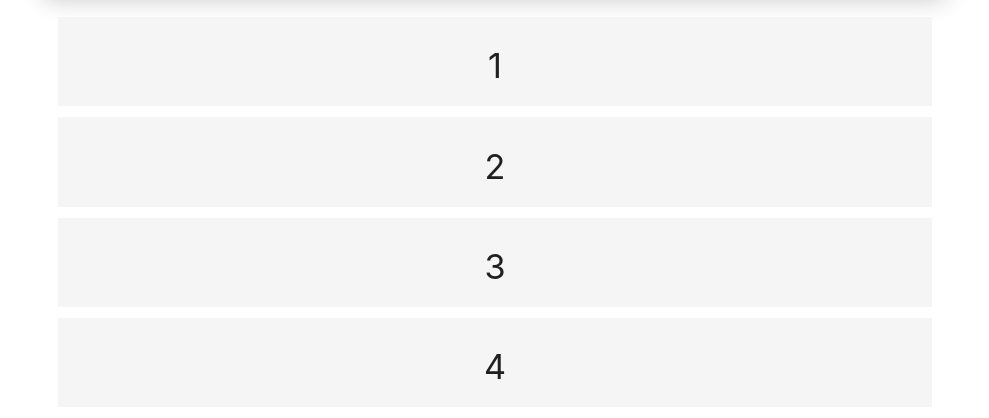
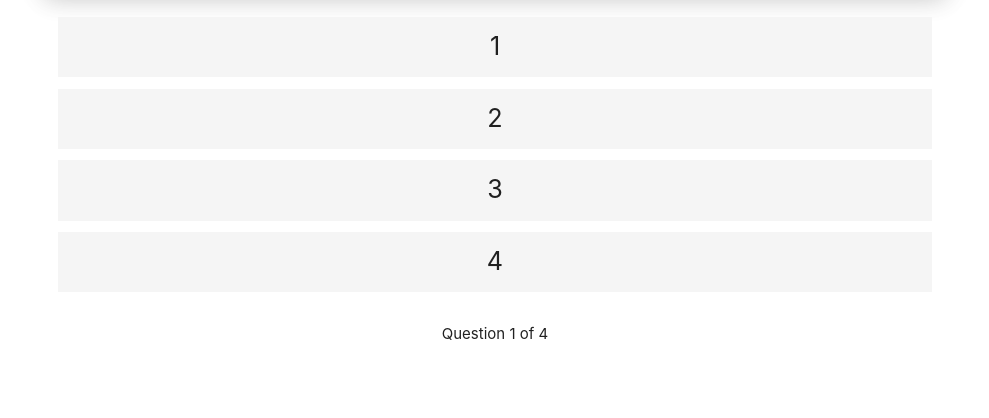
Before and after one commit to tbizz22/Triviagame, a plain HTML site: page index.html in a window 1280 px wide. Both pictures are taken after a click on the link "LET'S SELL SOME PAPER". Shown: the part 428-846 px from the top of the page, without its empty margins (145-1134 px from the left). After the commit the page ends 800 px from the top, so only its background shows below. Drawn offline with nearby package versions, Linux system fonts and the light colour scheme.

Commit message:
Working game logic with footer implemented.

```diff
--- a/Assets/css/style.css
+++ b/Assets/css/style.css
@@ -1,4 +1,4 @@
 .answer {
-    padding:.5rem;
+    padding:.75rem;
     margin: .75rem;
 }
--- a/Assets/javascript/game.js
+++ b/Assets/javascript/game.js
@@ -1,6 +1,3 @@
-
-
-
 //Object
 var game = {
     correct: 0,
@@ -9,6 +6,7 @@ var game = {
     answerClicked: null,
     response: null,
     currentQuestion: 0,
+
     questions: [{
             question: "q1",
             answer1: {
@@ -86,8 +84,10 @@ var game = {
             },
         },
     ],
+
 };
-var totalQuestions = game.questions.length
+var totalQuestions = game.questions.length;
+var questionNumber = 0;
 
 var images = {
     win: ["office1.gif", "office3.gif", "office4.gif", "office7.gif"],
@@ -102,27 +102,58 @@ var images = {
 
 function showQuestionGrid() {
     $("#questionGrid").removeClass("hide");
+    showFooter();
 }
 
 function hideQuestionGrid() {
     $("#questionGrid").addClass("hide");
+    hideFooter();
 }
+
+function showResultGrid() {
+    $("#resultDiv").removeClass("hide");
+};
+
 
 function hideResultDiv() {
     $("#resultDiv").addClass("hide");
     showQuestionGrid();
+    newTimer();
 }
 
 function hideResultDivTimed() {
     setTimeout(hideResultDiv, 5000);
 }
 
+function showFooter() {
+    $("#qguide").removeClass("hide");
+    updateFooter();
+}
+
+function hideFooter() {
+    $("#qguide").addClass("hide")   ;
+}
+
+function updateFooter() {
+    questionNumber = questionNumber + 1;
+
+    $("#currentQuestion").html(questionNumber);
+    $("#totalQuestion").html(totalQuestions);
+}
+
+function newTimer () {
+    game.answerClicked = false;
+    $("#timer").html("10");
+    timer();
+}
 
 // Start the game
 $("#intro").on("click", "#begin", function () {
     $("#intro").addClass("hide");
     startGame();
 });
+
+// Show Question Progress
 
 
 
@@ -137,7 +168,6 @@ function startGame() {
 function startRound() {
     showQuestionGrid();
     timer();
-    // drawQuestion(game.questions[game.currentQuestion]);
     console.log(game.currentQuestion)
 }
 
@@ -147,6 +177,7 @@ function startRound() {
 function timer() {
     var timeLeft = 9;
     var timerId = setInterval(countdown, 1000);
+
 
     function countdown() {
         if (timeLeft === -1) {
@@ -234,8 +265,7 @@ function gameLogic() {
 function noAnswer() {
     showResult(noAnswer);
     game.unanswered++;
-}
-
+};
 
 
 
@@ -253,12 +283,11 @@ function showResult(bool) {
     }
     getImg(array);
     $("#qResult").attr("src", gif);
-    $("#questionGrid").addClass("hide");
-    $("#resultDiv").removeClass("hide");
+    hideQuestionGrid();
+    showResultGrid();
     hideResultDivTimed();
-    // temp
     incrementQuestion();
-    startRound();
+    //startRound();
 };
 
 // get img
--- a/index.html
+++ b/index.html
@@ -61,21 +61,29 @@
             </div>
             <!-- answers -->
             <div id="answers" class="row">
-                <div class="col-s-12 flow-text center-align vertical-center grey lighten-4 hoverable answer">
-                    <h4 id="answer1">Pam</h4>
+                <div class="col-s-12 flow-text center-align vertical-center grey lighten-4 hoverable answer"id="answer1">
+                    <h4>Pam</h4>
                 </div>
-                <div class="col-s-12 flow-text center-align vertical-center grey lighten-4 hoverable answer">
-                    <h4 id="answer2">Pam</h4>
+                <div class="col-s-12 flow-text center-align vertical-center grey lighten-4 hoverable answer" id="answer2">
+                    <h4>Pam</h4>
                 </div>
-                <div class="col-s-12 flow-text center-align vertical-center grey lighten-4 hoverable answer">
-                    <h4 id="answer3">Pam</h4>
+                <div class="col-s-12 flow-text center-align vertical-center grey lighten-4 hoverable answer" id="answer3">
+                    <h4>Pam</h4>
                 </div>
-                <div class="col-s-12 flow-text center-align vertical-center grey lighten-4 hoverable answer">
-                    <h4 id="answer4">Pam</h4>
+                <div class="col-s-12 flow-text center-align vertical-center grey lighten-4 hoverable answer" id="answer4">
+                    <h4>Pam</h4>
                 </div>
             </div>
         </div>
     <!-- this is the main container div -->
+        <footer class="footer">
+            <div class="row">
+                <div class="center-align hide" id="qguide">Question
+                    <span id="currentQuestion"></span> of
+                    <span id="totalQuestion"></span>
+                </div>
+            </div>
+        </footer>
     </div>
 
 
```
